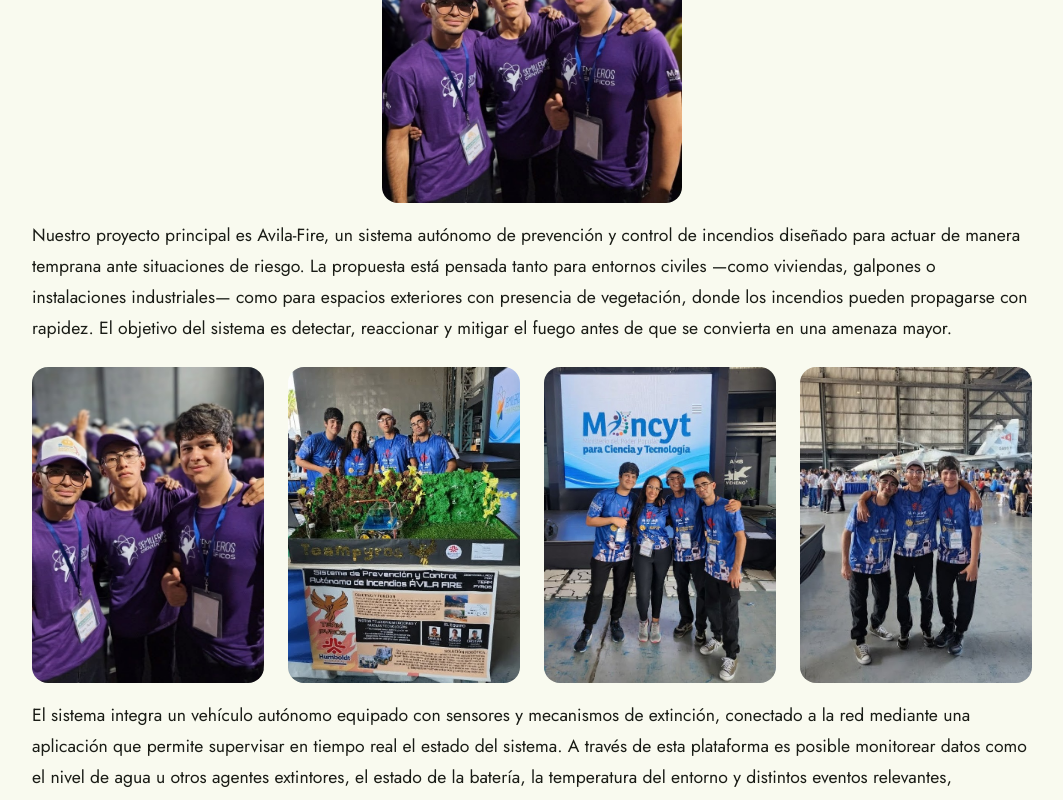
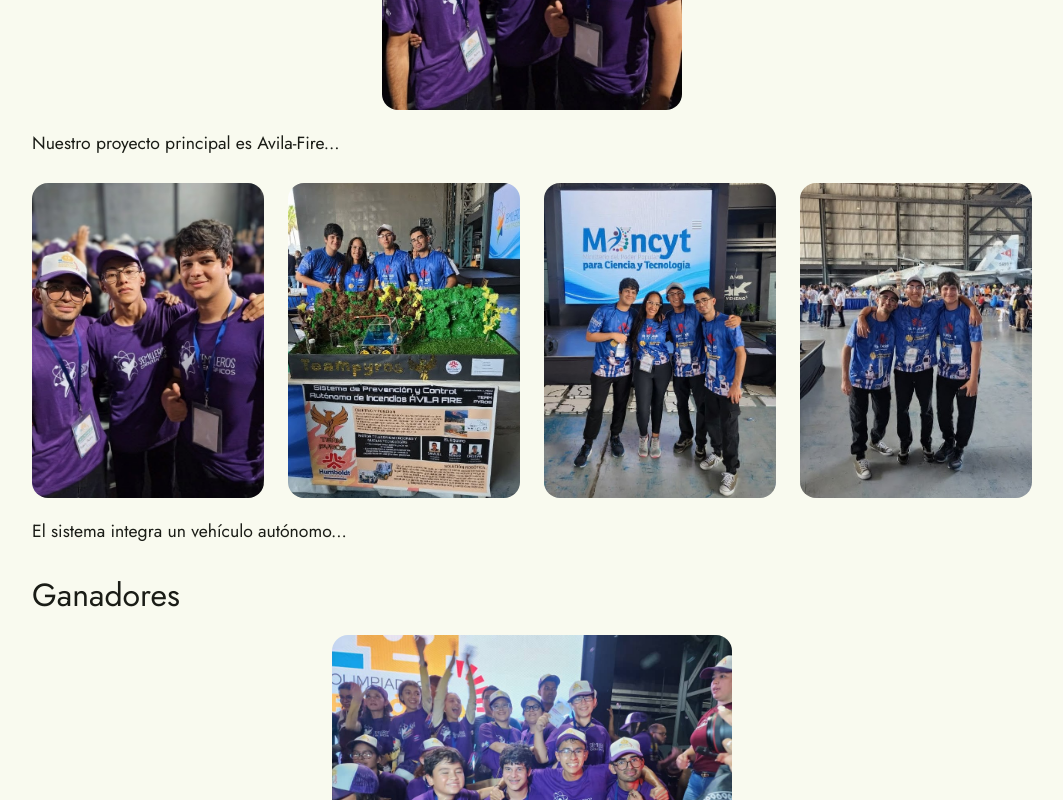
Before and after one commit to SRE-0/SRE-0_web, a React (Vite) app: page /coding in a window 1280 px wide. Shown: the part 760-1560 px from the top of the page, without its empty margins (108-1171 px from the left). Built offline with nearby package versions, Linux system fonts and the light colour scheme.

Commit message:
refactor: update image imports to use module paths and clean up code structure

```diff
--- a/src/modules/coding/pages/Coding.tsx
+++ b/src/modules/coding/pages/Coding.tsx
@@ -1,57 +1,73 @@
+// Coding.tsx
+
 import ImageContainer from '../../../core/components/ui/screenshots_grid/ScreenshotsGrid'
 import HeaderImage from '../../../core/components/ui/header_image/HeaderImage'
 import SingleImage from "../../../core/components/ui/single_image/SingleImage"
 import ImageGrid from '../../../core/components/ui/image_grid/ImageGrid'
 
+// Import images as modules so Vite processes them and generates
+// correct absolute URLs that work both in dev and in GitHub Pages.
+// Using src/assets/... as string paths only works in local dev — never in prod.
+import imgHome        from '../../../assets/images/projects/teampyros/app/home.webp'
+import imgHistory     from '../../../assets/images/projects/teampyros/app/history.webp'
+import imgHomeDark    from '../../../assets/images/projects/teampyros/app/home_dark.webp'
+import imgHistoryDark from '../../../assets/images/projects/teampyros/app/history_dark.webp'
+
+import imgTeam        from '../../../assets/images/projects/teampyros/images/team.jpg'
+import imgTeam0       from '../../../assets/images/projects/teampyros/images/team0.jpg'
+import imgTeam1       from '../../../assets/images/projects/teampyros/images/team1.jpg'
+import imgTeam2       from '../../../assets/images/projects/teampyros/images/team2.jpg'
+import imgTeam4       from '../../../assets/images/projects/teampyros/images/team4.jpg'
+
+import imgHeader      from '../../../assets/images/projects/teampyros/teampyros_80.webp'
+
+// Screenshot images for the app screenshots grid
 const screenshots = [
-  { image: 'src/assets/images/projects/teampyros/app/home.webp', description: 'Home screen' },
-  { image: 'src/assets/images/projects/teampyros/app/history.webp', description: 'Home screen' },
-  { image: 'src/assets/images/projects/teampyros/app/home_dark.webp', description: 'Home screen' },
-  { image: 'src/assets/images/projects/teampyros/app/history_dark.webp', description: 'Home screen' },
+  { image: imgHome,        description: 'Home screen'      },
+  { image: imgHistory,     description: 'History screen'   },
+  { image: imgHomeDark,    description: 'Home dark screen' },
+  { image: imgHistoryDark, description: 'History dark'     },
 ]
 
+// Team and project images for the image grid
 const images = [
-  { image: 'src/assets/images/projects/teampyros/images/team.jpg', description: 'Home screen' },
-  { image: 'src/assets/images/projects/teampyros/images/team0.jpg', description: 'Home screen' },
-  { image: 'src/assets/images/projects/teampyros/images/team1.jpg', description: 'Home screen' },
-  { image: 'src/assets/images/projects/teampyros/images/team2.jpg', description: 'Home screen' },
+  { image: imgTeam,  description: 'Team photo'   },
+  { image: imgTeam0, description: 'Team photo 0' },
+  { image: imgTeam1, description: 'Team photo 1' },
+  { image: imgTeam2, description: 'Team photo 2' },
 ]
 
 export default function Coding() {
   return (
     <div>
-
       <h1>TeamPyros</h1>
 
       <HeaderImage
-        image="src/assets/images/projects/teampyros/teampyros_80.webp"
-        description=''
+        image={imgHeader}
+        description=""
       />
 
-      <p>TeamPyros es un pequeño equipo de jóvenes entusiastas de la electrónica, la robótica y la programación que comparte un mismo objetivo: enfrentar problemas reales de la vida cotidiana mediante soluciones tecnológicas ingeniosas. Nuestro trabajo combina investigación, experimentación y desarrollo práctico, buscando siempre crear sistemas que no solo funcionen en teoría, sino que puedan aplicarse en escenarios reales donde la tecnología pueda marcar una diferencia significativa.</p>
+      <p>TeamPyros es un pequeño equipo...</p>
 
       <SingleImage
-        image='src/assets/images/projects/teampyros/images/team.jpg'
-        description=''
+        image={imgTeam}
+        description=""
       />
 
-      <p>Nuestro proyecto principal es Avila-Fire, un sistema autónomo de prevención y control de incendios diseñado para actuar de manera temprana ante situaciones de riesgo. La propuesta está pensada tanto para entornos civiles —como viviendas, galpones o instalaciones industriales— como para espacios exteriores con presencia de vegetación, donde los incendios pueden propagarse con rapidez. El objetivo del sistema es detectar, reaccionar y mitigar el fuego antes de que se convierta en una amenaza mayor.</p>
+      <p>Nuestro proyecto principal es Avila-Fire...</p>
 
-      <ImageGrid
-        images={images}
-      />
+      <ImageGrid images={images} />
 
-      <p>El sistema integra un vehículo autónomo equipado con sensores y mecanismos de extinción, conectado a la red mediante una aplicación que permite supervisar en tiempo real el estado del sistema. A través de esta plataforma es posible monitorear datos como el nivel de agua u otros agentes extintores, el estado de la batería, la temperatura del entorno y distintos eventos relevantes, incluyendo fugas de gases tóxicos o inflamables y detección temprana de incendios. Estos últimos se identifican mediante una red de sensores distribuidos estratégicamente en el área a proteger. Además, el sistema contempla la posibilidad de comunicarse de forma automática con los servicios de emergencia de la región, con el fin de maximizar las probabilidades de controlar el incendio y reducir los riesgos para las personas y el entorno.</p>
+      <p>El sistema integra un vehículo autónomo...</p>
+
       <h2>Ganadores</h2>
       <SingleImage
-        image='src/assets/images/projects/teampyros/images/team4.jpg'
-        description=''
+        image={imgTeam4}
+        description=""
       />
 
       <h2>Screenshots</h2>
-      <ImageContainer
-          images={screenshots}
-      />
+      <ImageContainer images={screenshots} />
     </div>
   )
 }
```
